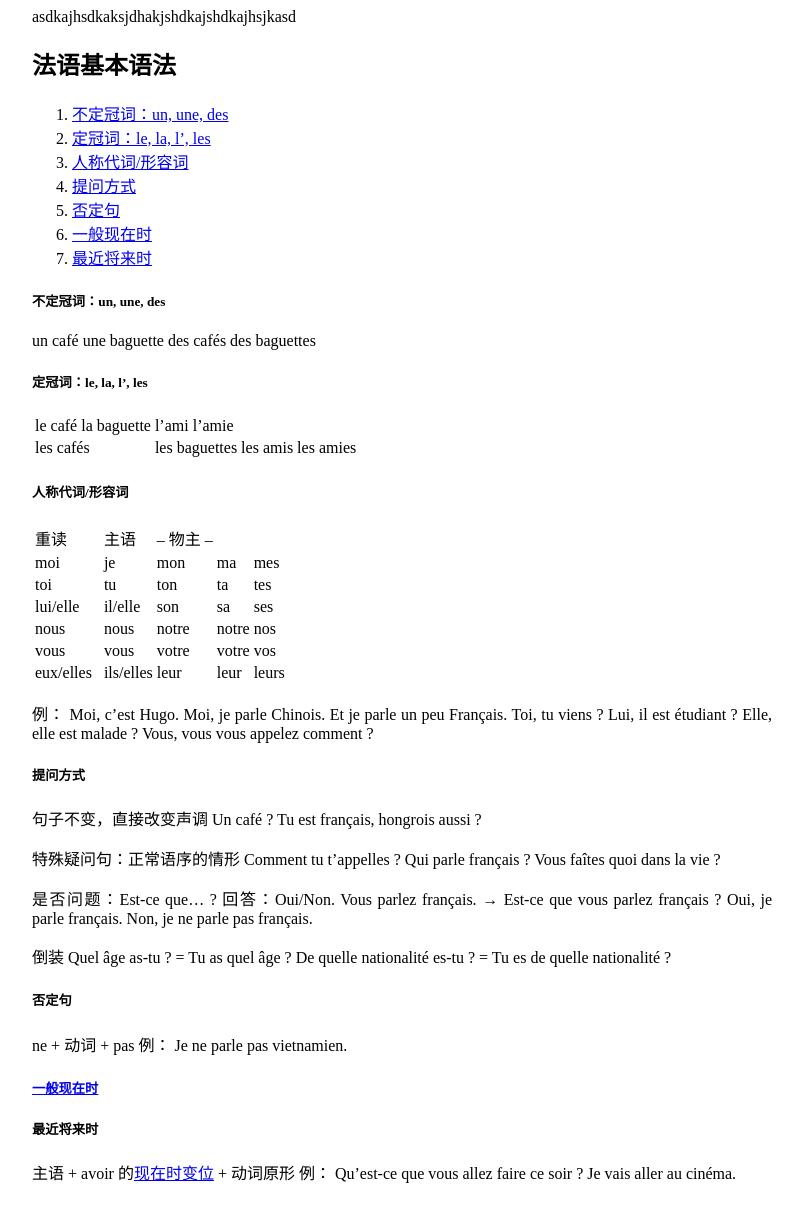
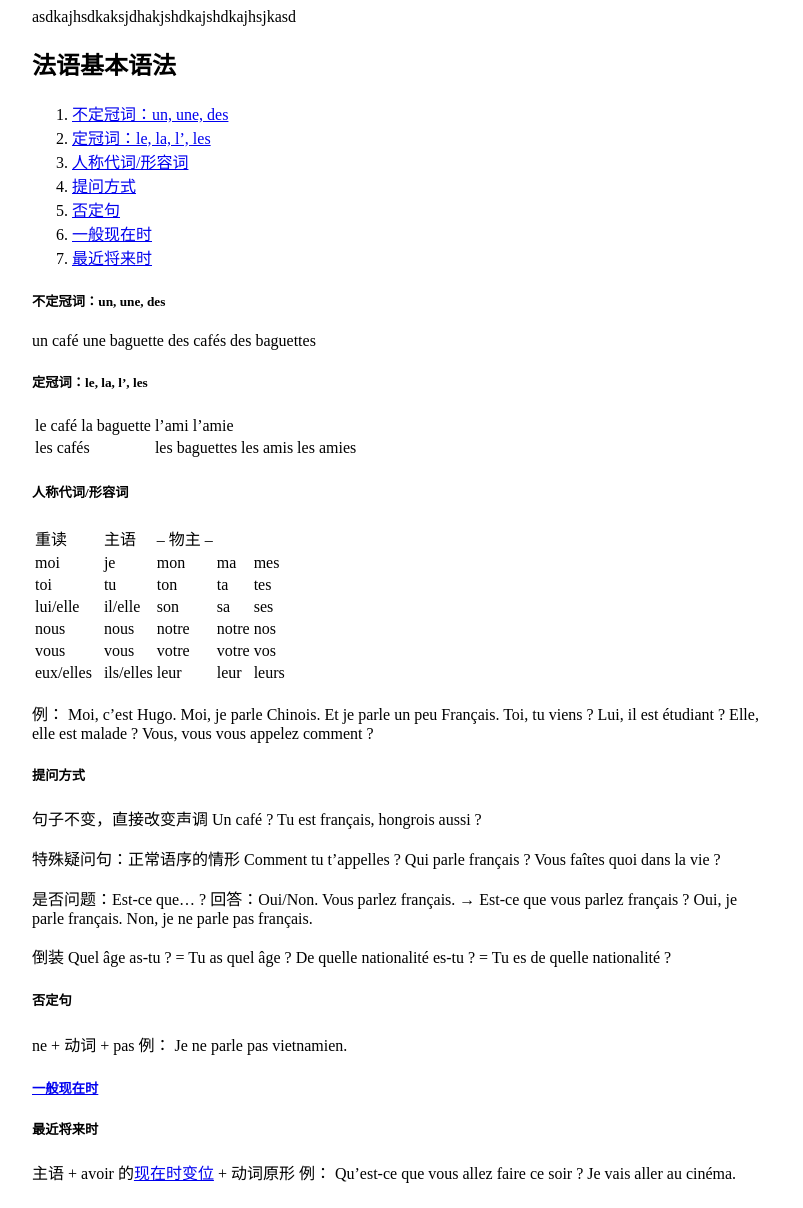
Before and after one commit to keinriesenradinparis/testing_local, a Jekyll site: the page built from _posts/2022/2022-12-16-法语语法入门.md, in a window 1280 px wide. Shown: the whole page, without its empty margins (238-1041 px from the left). Built offline with Jekyll 4.4.1, drawn with Linux system fonts in a browser that asks for light colours.

Commit message:
Update custom-styles.scss

```diff
--- a/_sass/minima/custom-styles.scss
+++ b/_sass/minima/custom-styles.scss
@@ -1,15 +1,15 @@
 // Placeholder to allow defining custom styles that override everything else.
 // (Use `_sass/minima/custom-variables.scss` to override variable defaults)
 
-.wrapper{
-  text-align: justify;
-//   overflow-wrap: break-word;
-}
+// .wrapper{
+//   text-align: justify;
+// //   overflow-wrap: break-word;
+// }
 
-.page-content{
-  text-align: justify;
-}
-
-// .post-content{
+// .page-content{
 //   text-align: justify;
 // }
+
+// // .post-content{
+// //   text-align: justify;
+// // }
```
